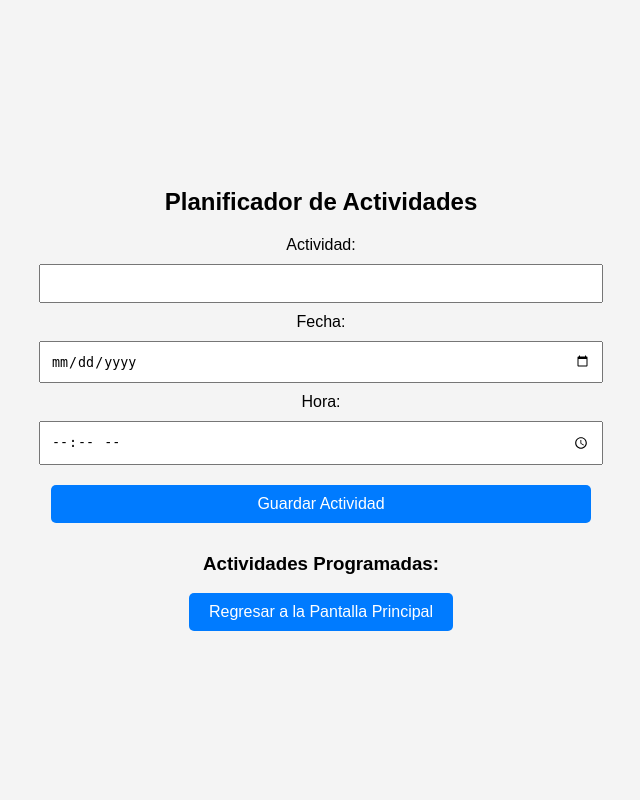
After one commit to wilsonjosue/IHC-Porta-Retratos, a Flask app: page /activities in a window 1280 px wide. The commit adds this page. Shown: the whole page, without its empty margins (319-959 px from the left). Run offline with Flask 3, Linux system fonts and the light colour scheme.

Commit message:
Se prueba la primera vercion de mi proyecto porta retrato digital

```diff
--- a/app.py
+++ b/app.py
@@ -1,6 +1,20 @@
-from flask import Flask, render_template
+from flask import Flask, render_template, request, redirect, url_for
+import os
 
 app = Flask(__name__)
+UPLOAD_FOLDER = 'static/images'
+app.config['UPLOAD_FOLDER'] = UPLOAD_FOLDER
+
+@app.route('/upload', methods=['POST'])
+def upload_image():
+    if 'file-upload' not in request.files:
+        return "No file part", 400
+    file = request.files['file-upload']
+    if file.filename == '':
+        return "No selected file", 400
+    filepath = os.path.join(app.config['UPLOAD_FOLDER'], file.filename)
+    file.save(filepath)
+    return redirect(url_for('gallery'))
 
 @app.route('/')
 def main_page():
--- a/static/css/styles.css
+++ b/static/css/styles.css
@@ -1,3 +1,4 @@
+/* Para la pagina principal*/
 body {
     font-family: Arial, sans-serif;
     margin: 0;
@@ -61,3 +62,29 @@ button {
 button:hover {
     background-color: #0056b3;
 }
+/* Para news, gallery, activities*/
+.news-container, .activities-container, .gallery-container {
+    max-width: 600px;
+    margin: auto;
+    text-align: center;
+}
+
+form {
+    margin: 20px 0;
+}
+
+form input, form select, form button {
+    margin: 10px;
+    padding: 10px;
+    width: 90%;
+}
+
+ul {
+    text-align: left;
+    padding: 0;
+    list-style-type: none;
+}
+
+ul li {
+    padding: 5px 0;
+}
--- /dev/null
+++ b/templates/activities.html
@@ -0,0 +1,48 @@
+<!DOCTYPE html>
+<html lang="es">
+<head>
+    <meta charset="UTF-8">
+    <meta name="viewport" content="width=device-width, initial-scale=1.0">
+    <title>Planificador de Actividades</title>
+    <link rel="stylesheet" href="/static/css/styles.css">
+</head>
+<body>
+    <div class="activities-container">
+        <h2>Planificador de Actividades</h2>
+        <form id="activity-form">
+            <label for="activity-name">Actividad:</label>
+            <input type="text" id="activity-name" name="activity-name" required>
+
+            <label for="activity-date">Fecha:</label>
+            <input type="date" id="activity-date" name="activity-date" required>
+
+            <label for="activity-time">Hora:</label>
+            <input type="time" id="activity-time" name="activity-time" required>
+
+            <button type="submit">Guardar Actividad</button>
+        </form>
+        <div id="activity-list">
+            <h3>Actividades Programadas:</h3>
+            <ul id="activities"></ul>
+        </div>
+        <button onclick="window.location.href='/'">Regresar a la Pantalla Principal</button>
+    </div>
+    <script>
+        document.getElementById('activity-form').addEventListener('submit', function (e) {
+            e.preventDefault();
+
+            const activityName = document.getElementById('activity-name').value;
+            const activityDate = document.getElementById('activity-date').value;
+            const activityTime = document.getElementById('activity-time').value;
+
+            const activitiesList = document.getElementById('activities');
+            const listItem = document.createElement('li');
+            listItem.innerText = `${activityName} - ${activityDate} ${activityTime}`;
+            activitiesList.appendChild(listItem);
+
+            // Limpiar el formulario
+            e.target.reset();
+        });
+    </script>
+</body>
+</html>
```
Also changed, not shown: templates/gallery.html (added, +23 -0 lines), templates/news.html (added, +30 -0 lines).
